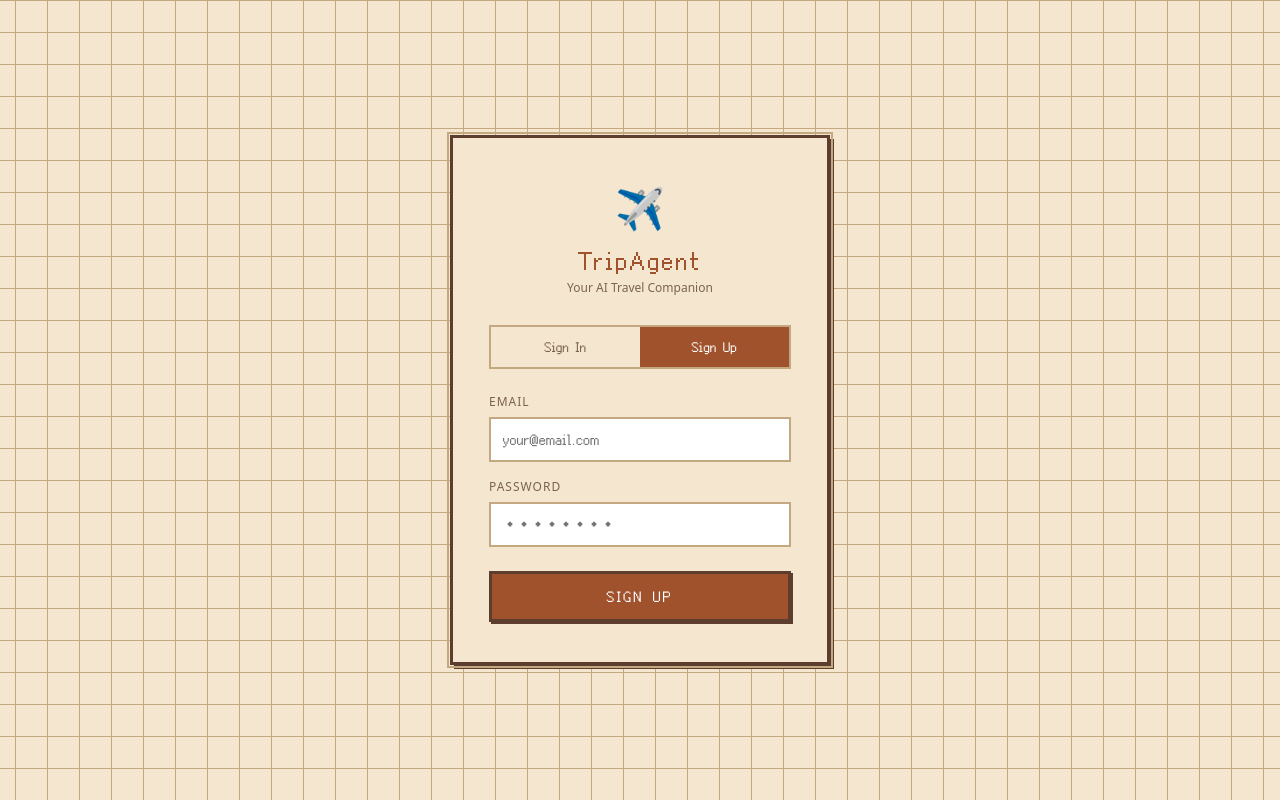
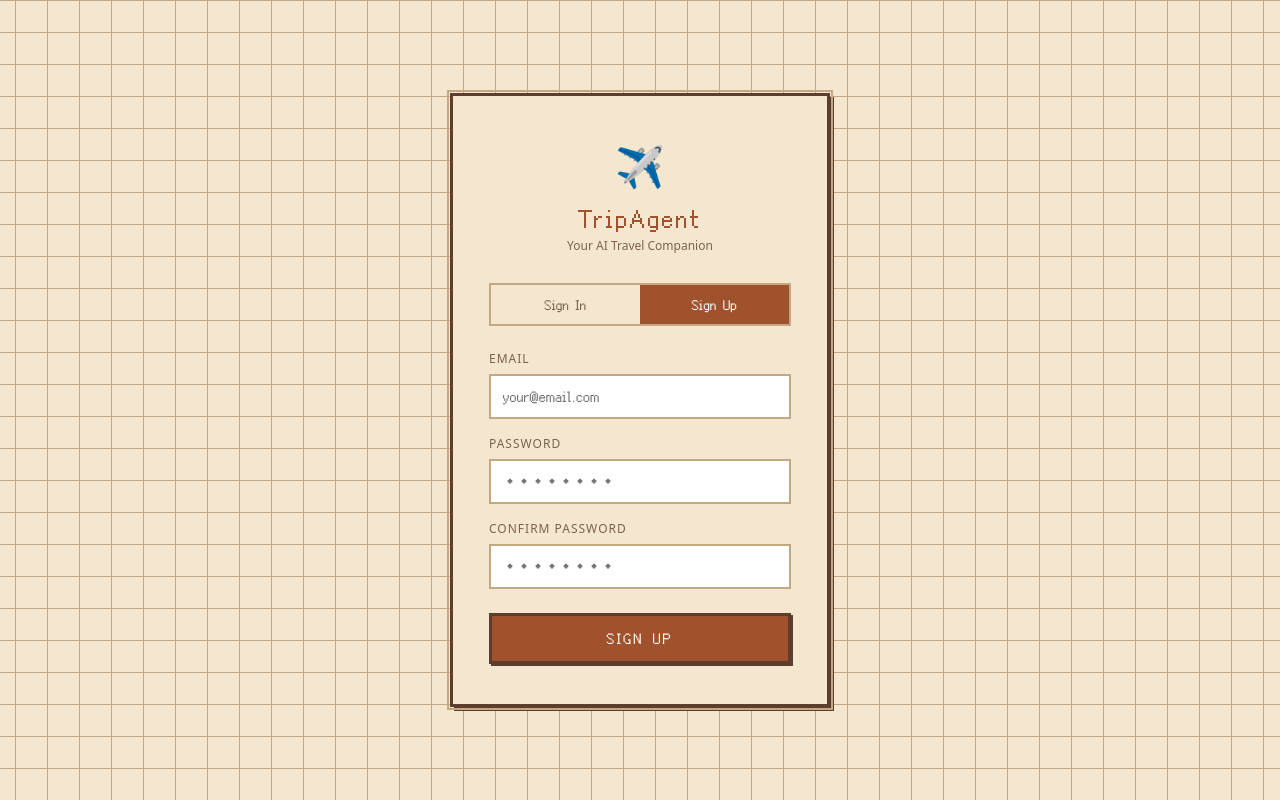
Before and after one commit to Jamieee0531/flyagent, a React app in the folder frontend/: page /login in a window 1280 px wide. Both pictures are taken after a click on the button "Sign Up". Built offline with nearby package versions, Linux system fonts and the light colour scheme; the HTML template or start-up script is replaced by a standard one.

Commit message:
feat: add form validation to login page and code comments
- Add JS validation for email format, password length, confirm password
- Show inline error messages on invalid input
- Add function-level comments to all components

```diff
--- a/frontend/src/App.jsx
+++ b/frontend/src/App.jsx
@@ -4,18 +4,16 @@ import LoginPage from './pages/LoginPage.jsx'
 import MainPage from './pages/MainPage.jsx'
 import './App.css'
 
+// top-level app component, handles auth routing
 function App() {
   // TODO: Replace with real auth logic
   const [isLoggedIn, setIsLoggedIn] = useState(false)
 
-  const handleLogin = () => {
-    setIsLoggedIn(true)
-  }
+  const handleLogin = () => setIsLoggedIn(true)
 
-  const handleLogout = () => {
-    setIsLoggedIn(false)
-  }
+  const handleLogout = () => setIsLoggedIn(false)
 
+  // redirect to /login if not logged in, otherwise show main page
   return (
     <Routes>
       <Route
--- a/frontend/src/components/AgentPanel/AgentPanel.jsx
+++ b/frontend/src/components/AgentPanel/AgentPanel.jsx
@@ -1,6 +1,8 @@
 import { useState } from 'react'
 import './AgentPanel.css'
 
+// 2x2 grid of agent cards, shows what each agent is doing
+// click on an agent to expand its step-by-step progress
 function AgentPanel({ agents }) {
   const [expandedId, setExpandedId] = useState(null)
 
@@ -54,11 +56,13 @@ function AgentPanel({ agents }) {
   )
 }
 
+// map status key to display text
 function getStatusText(status) {
   const map = { idle: 'Idle', working: 'Searching...', done: 'Done', error: 'Error' }
   return map[status] || status
 }
 
+// map step status to an emoji icon
 function getStepIcon(status) {
   const map = { done: '✅', working: '🔄', pending: '⬜' }
   return map[status] || '⬜'
--- a/frontend/src/components/Chat/Chat.jsx
+++ b/frontend/src/components/Chat/Chat.jsx
@@ -5,6 +5,8 @@ const MOCK_MESSAGES = [
   { id: '1', role: 'agent', text: 'Hi there! Tell me about your trip — where to, when, and how many people?' },
 ]
 
+// chat area where user talks to the agent
+// after enough messages it triggers the agent search automatically
 function Chat({ phase, onStartAgents, onStopAgents, compressed }) {
   const [messages, setMessages] = useState(MOCK_MESSAGES)
   const [input, setInput] = useState('')
@@ -82,6 +84,7 @@ function Chat({ phase, onStartAgents, onStopAgents, compressed }) {
   )
 }
 
+// pick a canned reply based on how many messages have been sent
 function getAgentReply(msgCount) {
   const replies = [
     'Sounds great! Which city are you departing from?',
--- a/frontend/src/components/ResultPanel/ResultPanel.jsx
+++ b/frontend/src/components/ResultPanel/ResultPanel.jsx
@@ -1,6 +1,9 @@
 import './ResultPanel.css'
 
+// shows search results: flights, hotels, itinerary, and travel tips
+// each flight/hotel card has a save-to-favorites button
 function ResultPanel({ results, favorites, onToggleFavorite }) {
+  // check if an item is already in favorites
   const isFavorited = (id) => favorites.some(f => f.id === id)
 
   return (
--- a/frontend/src/components/Sidebar/Sidebar.jsx
+++ b/frontend/src/components/Sidebar/Sidebar.jsx
@@ -1,6 +1,8 @@
 import { useState } from 'react'
 import './Sidebar.css'
 
+// sidebar with favorites, session history, and sign out
+// can be collapsed to save space
 function Sidebar({
   collapsed,
   onToggle,
--- a/frontend/src/pages/LoginPage.css
+++ b/frontend/src/pages/LoginPage.css
@@ -152,3 +152,9 @@
   transform: translate(2px, 2px);
   box-shadow: none;
 }
+
+.form-error {
+  color: #c0392b;
+  font-size: 11px;
+  margin-top: 2px;
+}
--- a/frontend/src/pages/LoginPage.jsx
+++ b/frontend/src/pages/LoginPage.jsx
@@ -1,15 +1,46 @@
 import { useState } from 'react'
 import './LoginPage.css'
 
+// login / register page with form validation
 function LoginPage({ onLogin }) {
   const [isRegister, setIsRegister] = useState(false)
   const [email, setEmail] = useState('')
   const [password, setPassword] = useState('')
+  const [confirmPw, setConfirmPw] = useState('')
+  const [errors, setErrors] = useState({})
+
+  // validate inputs before submit
+  const validate = () => {
+    const errs = {}
+    if (!email.trim()) {
+      errs.email = 'Email is required'
+    } else if (!/\S+@\S+\.\S+/.test(email)) {
+      errs.email = 'Please enter a valid email'
+    }
+    if (!password) {
+      errs.password = 'Password is required'
+    } else if (password.length < 6) {
+      errs.password = 'Password must be at least 6 characters'
+    }
+    if (isRegister && password !== confirmPw) {
+      errs.confirmPw = 'Passwords do not match'
+    }
+    return errs
+  }
 
   const handleSubmit = (e) => {
     e.preventDefault()
+    const errs = validate()
+    setErrors(errs)
+    if (Object.keys(errs).length > 0) return
     // TODO: Real auth API call
     onLogin()
+  }
+
+  // clear errors when switching tabs
+  const switchTab = (register) => {
+    setIsRegister(register)
+    setErrors({})
   }
 
   return (
@@ -24,19 +55,19 @@ function LoginPage({ onLogin }) {
         <div className="login-tabs">
           <button
             className={`login-tab ${!isRegister ? 'active' : ''}`}
-            onClick={() => setIsRegister(false)}
+            onClick={() => switchTab(false)}
           >
             Sign In
           </button>
           <button
             className={`login-tab ${isRegister ? 'active' : ''}`}
-            onClick={() => setIsRegister(true)}
+            onClick={() => switchTab(true)}
           >
             Sign Up
           </button>
         </div>
 
-        <form onSubmit={handleSubmit} className="login-form">
+        <form onSubmit={handleSubmit} className="login-form" noValidate>
           <div className="form-group">
             <label htmlFor="email">Email</label>
             <input
@@ -45,8 +76,8 @@ function LoginPage({ onLogin }) {
               value={email}
               onChange={(e) => setEmail(e.target.value)}
               placeholder="your@email.com"
-              required
             />
+            {errors.email && <span className="form-error">{errors.email}</span>}
           </div>
           <div className="form-group">
             <label htmlFor="password">Password</label>
@@ -56,9 +87,22 @@ function LoginPage({ onLogin }) {
               value={password}
               onChange={(e) => setPassword(e.target.value)}
               placeholder="••••••••"
-              required
             />
+            {errors.password && <span className="form-error">{errors.password}</span>}
           </div>
+          {isRegister && (
+            <div className="form-group">
+              <label htmlFor="confirmPw">Confirm Password</label>
+              <input
+                id="confirmPw"
+                type="password"
+                value={confirmPw}
+                onChange={(e) => setConfirmPw(e.target.value)}
+                placeholder="••••••••"
+              />
+              {errors.confirmPw && <span className="form-error">{errors.confirmPw}</span>}
+            </div>
+          )}
           <button type="submit" className="login-submit">
             {isRegister ? 'Sign Up' : 'Sign In'}
           </button>
--- a/frontend/src/pages/MainPage.jsx
+++ b/frontend/src/pages/MainPage.jsx
@@ -5,7 +5,8 @@ import AgentPanel from '../components/AgentPanel/AgentPanel.jsx'
 import ResultPanel from '../components/ResultPanel/ResultPanel.jsx'
 import './MainPage.css'
 
-// Session phases: 'chat' | 'executing' | 'result'
+// main page layout - sidebar on the left, chat + right panel in the middle
+// session goes through 3 phases: chat -> executing -> result
 const MOCK_SESSIONS = [
   { id: '1', title: 'Golden Week Tokyo Trip', date: '2025-05-01', phase: 'result' },
   { id: '2', title: 'Bangkok Weekend Getaway', date: '2025-04-20', phase: 'result' },
@@ -109,6 +110,7 @@ const MOCK_RESULTS = {
   ],
 }
 
+// manages session state and switches between chat/executing/result views
 function MainPage({ onLogout }) {
   const [sessions, setSessions] = useState(MOCK_SESSIONS)
   const [favorites, setFavorites] = useState(MOCK_FAVORITES)
@@ -143,6 +145,7 @@ function MainPage({ onLogout }) {
     setPhase('chat')
   }
 
+  // add or remove item from favorites list
   const handleToggleFavorite = (item) => {
     const exists = favorites.find(f => f.id === item.id)
     if (exists) {
```
